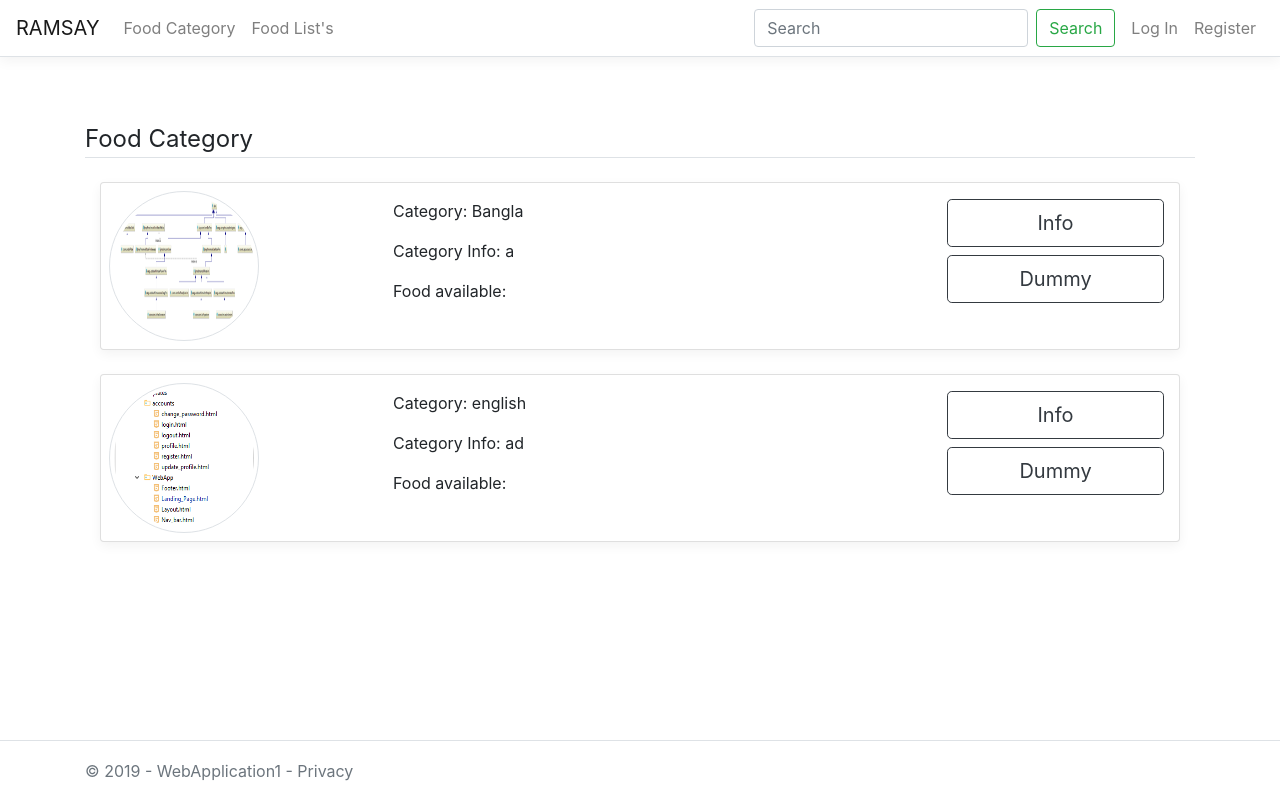
After one commit to sshahriazz/RAMSAY, a Django app: page /food/foodcategory/ in a window 1280 px wide. The commit adds this page. Run offline with Django 3.2, Linux system fonts and the light colour scheme; data comes from the database, SQL or seed files in the repository; some libraries are stand-ins or nearby versions.

Commit message:
Update 2
Filters are added for category based food explorations

```diff
--- a/WebApp/WebApp/settings.py
+++ b/WebApp/WebApp/settings.py
@@ -13,7 +13,7 @@ SECRET_KEY = '^7w+rwr1e#*y%em0u)h2)a9yzw!+n8dmdag+#=8=l2sultx#jq'
 # SECURITY WARNING: don't run with debug turned on in production!
 DEBUG = True
 
-ALLOWED_HOSTS = []
+ALLOWED_HOSTS = ["*"]
 
 
 # Application definition
--- a/WebApp/WebApp/urls.py
+++ b/WebApp/WebApp/urls.py
@@ -9,7 +9,8 @@ app_name = 'WebApp'
 urlpatterns = [
     path('', landing_page, name="landing_page"),
     path('admin/', admin.site.urls, name="admin"),
-    path('accounts/', include('accounts.urls', namespace='accounts'))
+    path('accounts/', include('accounts.urls', namespace='accounts')),
+    path('food/', include('food.urls', namespace='food'))
 ]
 if settings.DEBUG:
     urlpatterns += static(settings.MEDIA_URL, document_root=settings.MEDIA_ROOT)
--- /dev/null
+++ b/WebApp/food/urls.py
@@ -0,0 +1,9 @@
+from django.urls import path, include
+from .views import food_category_view, food_ifo_form_category
+
+app_name = 'food'
+
+urlpatterns = [
+    path('foodcategory/', food_category_view, name='category'),
+    path('foodcategory/<str:category_name>/', food_ifo_form_category, name='category_to_info')
+]
--- a/WebApp/food/views.py
+++ b/WebApp/food/views.py
@@ -1,3 +1,23 @@
 from django.shortcuts import render
+from food.models import FoodInformation, FoodCategory
+
 
 # Create your views here.
+
+def food_category_view(request):
+    category = FoodCategory.objects.all()
+    context = {
+        'page_title': 'Food Category\'s',
+        'category': category
+    }
+    return render(request, 'food/food_category.html', context)
+
+
+def food_ifo_form_category(request, category_name):
+    lists = FoodInformation.objects.filter(food_category__category_name=category_name)
+    context = {
+        'list': lists,
+        'page_title': f'Details/{category_name}'
+    }
+
+    return render(request, 'food/food_details_boc.html', context)
--- a/WebApp/templates/WebApp/Nav_bar.html
+++ b/WebApp/templates/WebApp/Nav_bar.html
@@ -9,7 +9,7 @@
         <div class="collapse navbar-collapse" id="navbarSupportedContent">
             <ul class="navbar-nav mr-auto">
                 <li class="nav-item">
-                    <a class="nav-link" href="#">Food Category</a>
+                    <a class="nav-link" href="{% url 'food:category' %}">Food Category</a>
                 </li>
                 <li class="nav-item">
                     <a class="nav-link" href="#">Food List's</a>
--- /dev/null
+++ b/WebApp/templates/food/food_category.html
@@ -0,0 +1,44 @@
+{% extends 'WebApp/Layout.html' %}
+{% block content %}
+
+    <div class="album py-5">
+        <legend class="border-bottom mb-4">Food Category
+        </legend>
+        <div class="container">
+
+            <div class="row">
+                {% for c in category %}
+                    <div class="col-md-12 col-sm-12">
+
+                        <div class="card mb-4 box-shadow">
+                            <div class="row">
+                                <div class="col-md-3 col-sm-3">
+                                    <img height="150rem" width="150rem" style="float: left;"
+                                         class="rounded-circle border p-1 m-2" src="{{ c.category_image.url }}"
+                                         alt="Card image cap">
+                                </div>
+                                <div class="col-md-6 col-sm-6">
+                                    <div class="container-fluid mt-3">
+                                        <p>Category: {{ c.category_name }}</p>
+                                        <p>Category Info: {{ c.category_short_description }}</p>
+                                        <p>Food available:</p>
+                                    </div>
+                                </div>
+                                <div class="col-md-3 col-sm-3">
+                                    <div class="container-fluid mt-3">
+                                        <a href="{% url 'food:category_to_info' c.category_name %}"
+                                           class="btn btn-block btn-lg btn-outline-dark">Info</a>
+                                        <a href="#" class="btn btn-block btn-lg btn-outline-dark">Dummy</a>
+                                    </div>
+                                </div>
+                            </div>
+                        </div>
+
+                    </div>
+                {% endfor %}
+
+            </div>
+        </div>
+    </div>
+
+{% endblock %}
```
Also changed, not shown: WebApp/templates/food/food_details_boc.html (added, +43 -0 lines).
